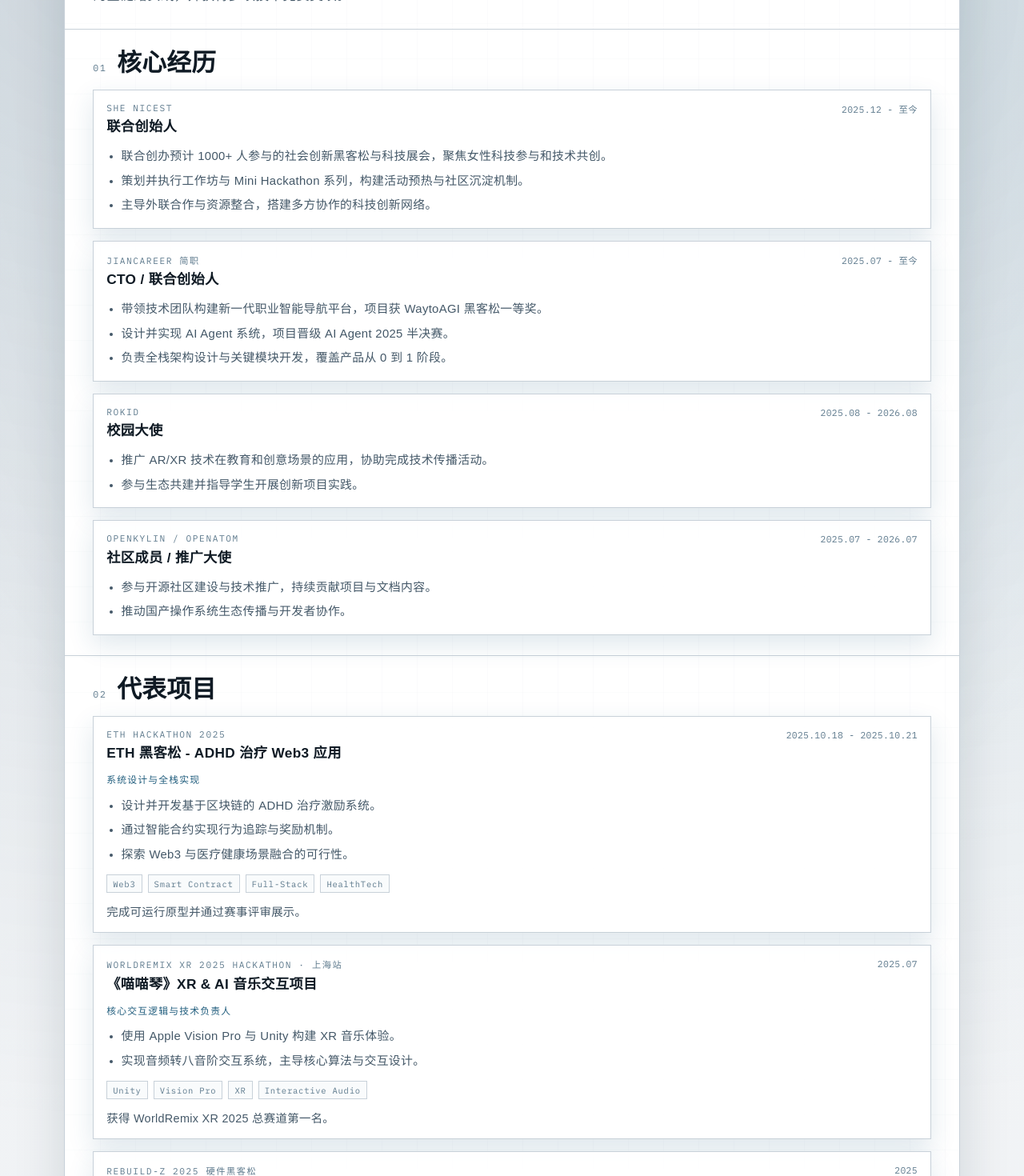
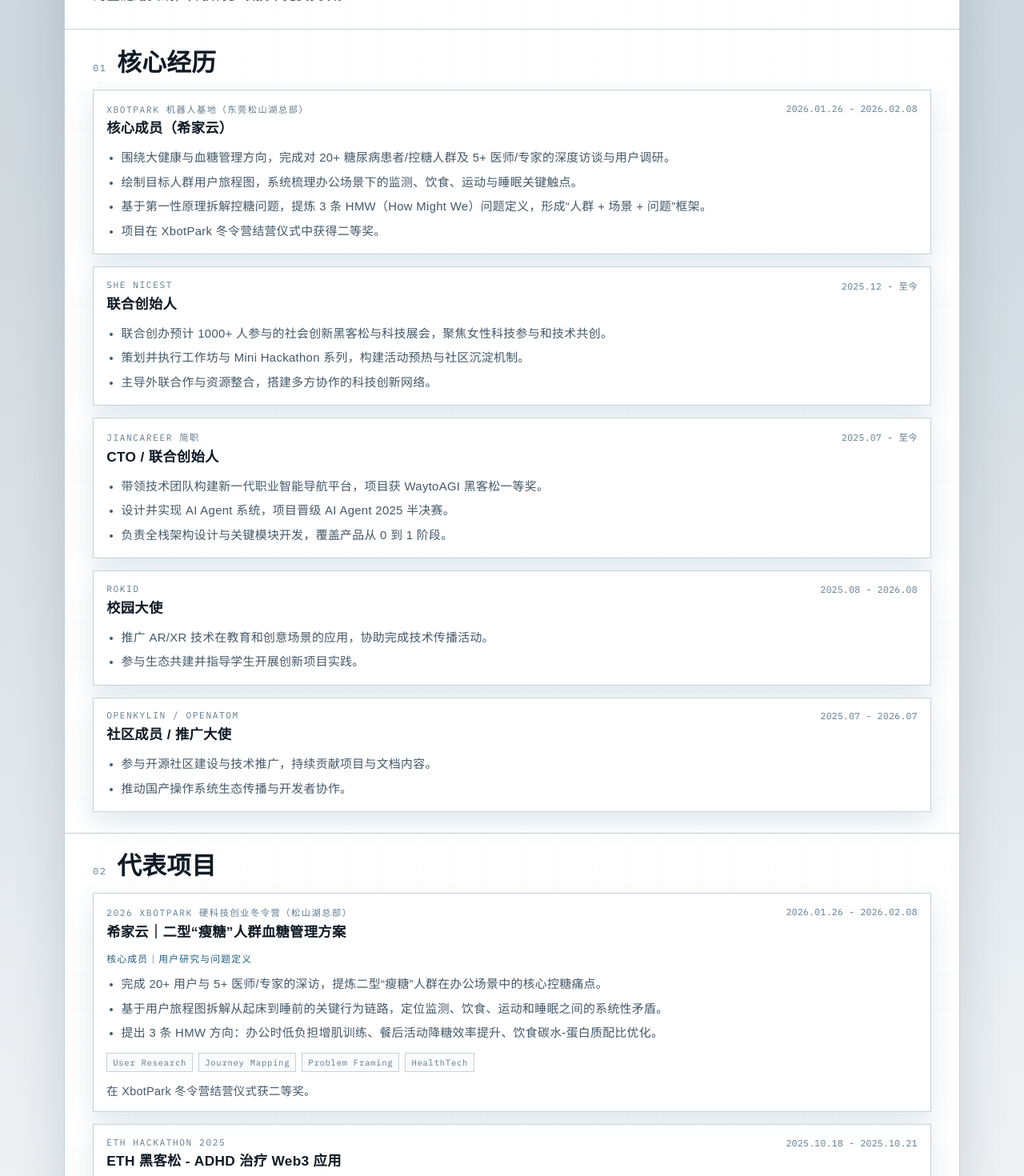
Before and after one commit to EagleFandel/About_Eagle, a Next.js app: page /resume in a window 1280 px wide. Shown: the part 460-1930 px from the top of the page at 80% size. Built offline with nearby package versions, Linux system fonts and the light colour scheme.

Commit message:
feat: add XbotPark winter camp experience, project, and award

```diff
--- a/src/content/resume.ts
+++ b/src/content/resume.ts
@@ -32,7 +32,7 @@
         zh: "核心奖项",
         en: "Major Awards"
       },
-      value: 6
+      value: 7
     },
     {
       id: "leadership",
@@ -48,10 +48,43 @@
         zh: "代表项目",
         en: "Featured Projects"
       },
-      value: 6
+      value: 7
     }
   ],
   experiences: [
+    {
+      id: "xbotpark-winter-camp-2026",
+      org: {
+        zh: "XbotPark 机器人基地（东莞松山湖总部）",
+        en: "XbotPark Robotics Base (Dongguan Songshan Lake HQ)"
+      },
+      title: {
+        zh: "核心成员（希家云）",
+        en: "Core Team Member (Team Xijia Cloud)"
+      },
+      period: {
+        zh: "2026.01.26 - 2026.02.08",
+        en: "Jan 26, 2026 - Feb 8, 2026"
+      },
+      highlights: [
+        {
+          zh: "围绕大健康与血糖管理方向，完成对 20+ 糖尿病患者/控糖人群及 5+ 医师/专家的深度访谈与用户调研。",
+          en: "Focused on HealthTech and glucose management, conducting in-depth research with 20+ diabetes/glucose-control users and 5+ doctors/experts."
+        },
+        {
+          zh: "绘制目标人群用户旅程图，系统梳理办公场景下的监测、饮食、运动与睡眠关键触点。",
+          en: "Created user journey maps and structured key touchpoints across monitoring, diet, activity, and sleep in office-life scenarios."
+        },
+        {
+          zh: "基于第一性原理拆解控糖问题，提炼 3 条 HMW（How Might We）问题定义，形成“人群 + 场景 + 问题”框架。",
+          en: "Applied first-principles analysis to glucose-control challenges and defined three HMW statements in a clear 'user + scenario + problem' framework."
+        },
+        {
+          zh: "项目在 XbotPark 冬令营结营仪式中获得二等奖。",
+          en: "The project won Second Prize at the XbotPark Winter Camp final ceremony."
+        }
+      ]
+    },
     {
       id: "she-nicest",
       org: {
@@ -162,6 +195,44 @@
     }
   ],
   projects: [
+    {
+      id: "xijiayun-glucose-management",
+      name: {
+        zh: "希家云｜二型“瘦糖”人群血糖管理方案",
+        en: "Xijia Cloud | Glucose Management for Lean Type-2 Users"
+      },
+      event: {
+        zh: "2026 XbotPark 硬科技创业冬令营（松山湖总部）",
+        en: "2026 XbotPark Hard-Tech Winter Entrepreneurship Camp"
+      },
+      period: {
+        zh: "2026.01.26 - 2026.02.08",
+        en: "Jan 26, 2026 - Feb 8, 2026"
+      },
+      role: {
+        zh: "核心成员｜用户研究与问题定义",
+        en: "Core Member | User Research & Problem Definition"
+      },
+      highlights: [
+        {
+          zh: "完成 20+ 用户与 5+ 医师/专家的深访，提炼二型“瘦糖”人群在办公场景中的核心控糖痛点。",
+          en: "Interviewed 20+ users and 5+ experts to identify core glucose-management pain points for lean type-2 users in office contexts."
+        },
+        {
+          zh: "基于用户旅程图拆解从起床到睡前的关键行为链路，定位监测、饮食、运动和睡眠之间的系统性矛盾。",
+          en: "Mapped day-long behavior journeys to surface systemic conflicts among monitoring, nutrition, exercise, and sleep."
+        },
+        {
+          zh: "提出 3 条 HMW 方向：办公时低负担增肌训练、餐后活动降糖效率提升、饮食碳水-蛋白质配比优化。",
+          en: "Defined three HMW tracks: low-friction muscle training at work, higher post-meal glucose-lowering efficiency, and better carb-protein intake optimization."
+        }
+      ],
+      stack: ["User Research", "Journey Mapping", "Problem Framing", "HealthTech"],
+      outcome: {
+        zh: "在 XbotPark 冬令营结营仪式获二等奖。",
+        en: "Won Second Prize at the XbotPark Winter Camp Final Demo."
+      }
+    },
     {
       id: "eth-adhd",
       name: {
@@ -377,6 +448,18 @@
   ],
   awards: [
     {
+      id: "xbotpark-winter-camp-second-prize-2026",
+      year: "2026",
+      title: {
+        zh: "2026 XbotPark 硬科技创业冬令营",
+        en: "2026 XbotPark Hard-Tech Winter Entrepreneurship Camp"
+      },
+      detail: {
+        zh: "希家云（大健康·血糖管理）结营二等奖",
+        en: "Team Xijia Cloud (HealthTech Glucose Management) - Second Prize"
+      }
+    },
+    {
       id: "agent-young-dev",
       year: "2025",
       title: {
@@ -555,6 +638,6 @@
       }
     }
   ],
-  updatedAt: "2026-02-12",
-  version: "Resume v2.0 Editorial"
+  updatedAt: "2026-02-15",
+  version: "Resume v2.1 Editorial"
 };
```
